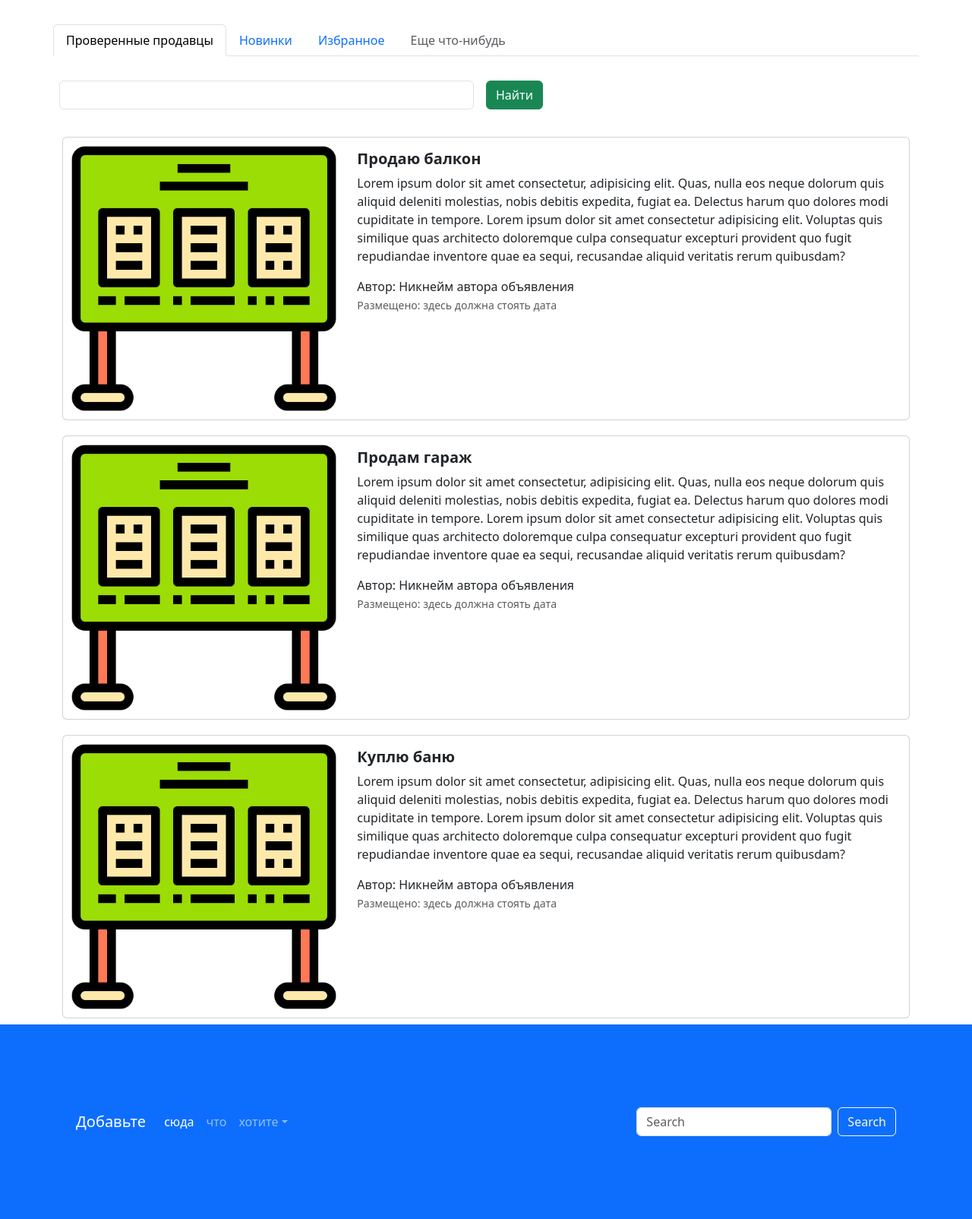
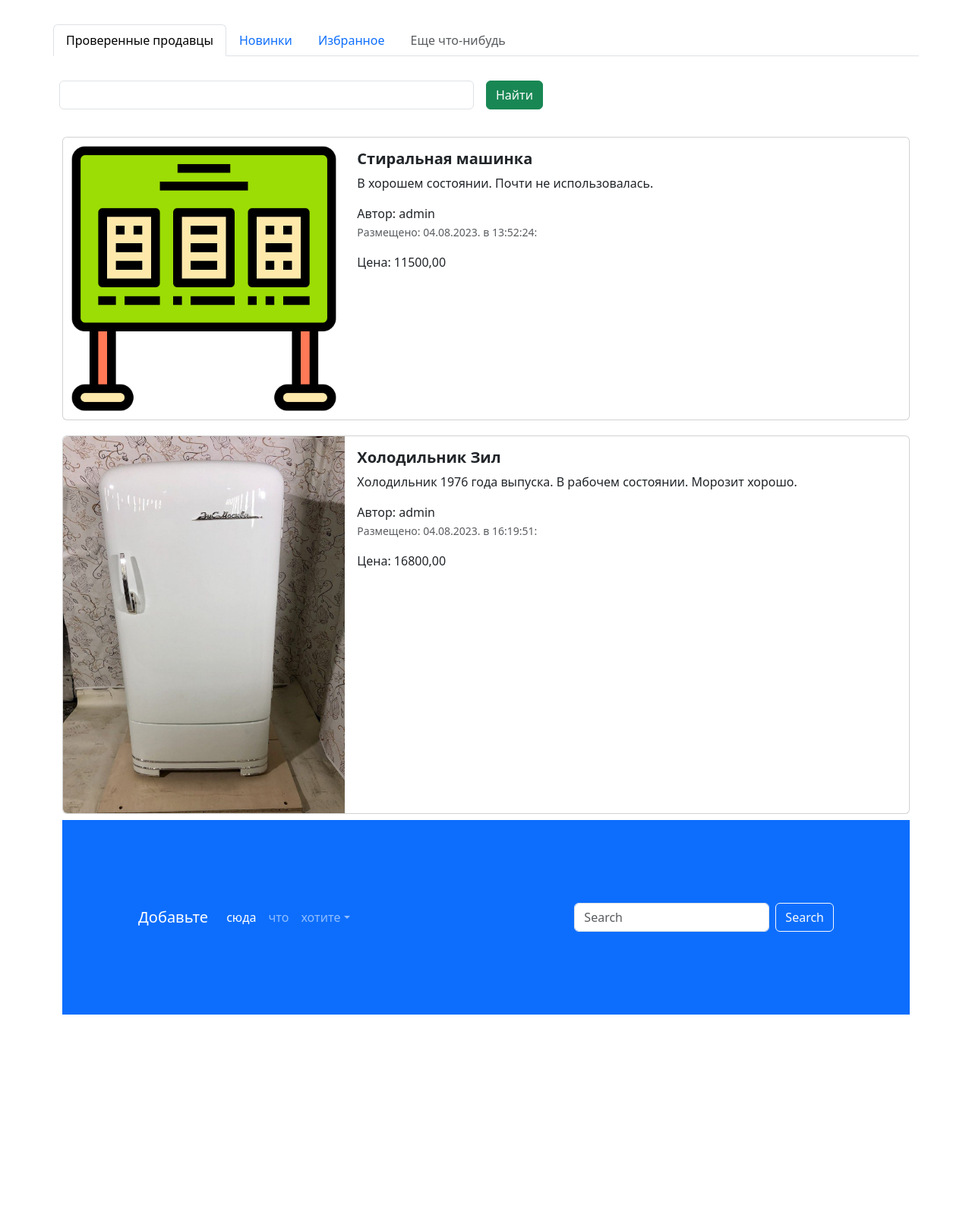
Before and after one commit to TimFurs/4_modul, a Django app: page / in a window 1280 px wide. Shown: the part 716-2320 px from the top of the page at 76% size. After the commit the page ends 2051 px from the top, so only its background shows below. Run offline with Django 4.2, Linux system fonts and the light colour scheme; data comes from the database, SQL or seed files in the repository; both versions use the stored data as it was after the commit; some libraries are stand-ins or nearby versions.

Commit message:
Дз 9 урок

```diff
--- a/advertisment/advertisment/settings.py
+++ b/advertisment/advertisment/settings.py
@@ -126,3 +126,7 @@ STATICFILES_DIRS = [
 # https://docs.djangoproject.com/en/4.2/ref/settings/#default-auto-field
 
 DEFAULT_AUTO_FIELD = 'django.db.models.BigAutoField'
+
+# Media config
+MEDIA_URL = 'media/'
+MEDIA_ROOT = Path.joinpath(BASE_DIR, 'media/')
--- a/advertisment/advertisment/urls.py
+++ b/advertisment/advertisment/urls.py
@@ -16,9 +16,13 @@ Including another URLconf
 """
 from django.contrib import admin
 from django.urls import path, include
+from django.conf import settings
+from django.conf.urls.static import static
 
 urlpatterns = [
     path('admin/', admin.site.urls),
     path('', include('app_advertisment.urls')),
     path('lesson_4', include('app_lesson_4.urls'))
 ]
+if settings.DEBUG:
+    urlpatterns += static(settings.MEDIA_URL, document_root = settings.MEDIA_ROOT)
--- a/advertisment/app_advertisment/admin.py
+++ b/advertisment/app_advertisment/admin.py
@@ -4,7 +4,7 @@ from .models import Advertisement
 # Register your models here.
 
 class AdvertisementAdmin(admin.ModelAdmin):
-    list_display = ['id','title','description','price','created_date', 'updated_date','auction']
+    list_display = ['id','title','description','price','created_date', 'updated_date','auction', 'image_display']
     list_filter = ['auction','created_at']
     actions = ['make_auction_as_false', 'make_auction_as_true']
 
--- a/advertisment/app_advertisment/models.py
+++ b/advertisment/app_advertisment/models.py
@@ -2,6 +2,10 @@ from django.db import models
 from django.contrib import admin
 from django.utils.html import format_html
 from django.utils import timezone
+from django.contrib.auth import get_user_model
+
+
+User = get_user_model()
 
 class Advertisement(models.Model):
     title = models.CharField('Название', max_length=128)
@@ -10,6 +14,8 @@ class Advertisement(models.Model):
     auction = models.BooleanField('Торг', help_text='Отметьте, если торг уместен')
     created_at = models.DateTimeField(auto_now_add=True)
     updated_at = models.DateTimeField(auto_now=True)
+    user = models.ForeignKey(User, verbose_name='Пользователь', on_delete=models.CASCADE)
+    image = models.ImageField('Изображение', upload_to='advertisements/', null=True, blank=True)
 
     @admin.display(description='Дата создания')
     def created_date(self):
@@ -20,7 +26,7 @@ class Advertisement(models.Model):
             )
         return self.created_at.strftime('%d.%m.%Y. в %H:%M:%S:')
 
-    @admin.display(description='Дата создания')
+    @admin.display(description='Дата последнего обновления')
     def updated_date(self):
         if self.updated_at.date() == timezone.now().date():
             updated_time = self.updated_at.time().strftime('%H:%M:%S:')
@@ -29,6 +35,13 @@ class Advertisement(models.Model):
             )
         return self.updated_at.strftime('%d.%m.%Y. в %H:%M:%S:')
 
+    @admin.display(description='Изображение в админке')
+    def image_display(self):
+        if self.image:
+            return format_html(
+                '<img src= "{}" style="width: 100px; height:100px;" />', self.image.url
+            )
+
     def __str__(self):
         return f"Advertisement(id={self.id}, title={self.title}, price={self.price})"
 
--- a/advertisment/app_advertisment/views.py
+++ b/advertisment/app_advertisment/views.py
@@ -1,9 +1,10 @@
 from django.shortcuts import render
-from django.http import HttpResponse
-
+from .models import Advertisement
 
 def index(request):
-    return render(request, 'index.html')
+    advertisements = Advertisement.objects.all()
+    context = {'advertisements': advertisements}
+    return render(request, 'index.html', context)
 
 def top_sellers(request):
     return render(request, 'top-sellers.html')
--- a/advertisment/templates/index.html
+++ b/advertisment/templates/index.html
@@ -96,90 +96,33 @@
       </div>
     </form>
   </div>
+  {% for adv in advertisements %}
   <div class="col">
     <div class="card mb-2" style="max-width: 1200px; margin-top: 20px;">
       <div class="row g-0">
         <div class="col-md-4">
           <a href="advertisement.html" class="nav-link">
-            <img src="{% static 'img/123.png' %}" class="img-fluid rounded-start" alt="Card title">
+            <img src="{% if adv.image %} {{ adv.image.url }} {% else %} {% static 'img/123.png' %} {% endif %}" class="img-fluid rounded-start" alt="Card title">
           </a>
         </div>
         <div class="col-md-8">
           <div class="card-body">
             <h5 class="card-title">
-              <a href="advertisement.html" class="nav-link"><strong>Продаю балкон</strong></a>
+              <a href="advertisement.html" class="nav-link"><strong>{{ adv.title }}</strong></a>
             </h5>
             <a href="advertisement.html" class="nav-link">
               <p class="card-text">
-                Lorem ipsum dolor sit amet consectetur, adipisicing elit. Quas, nulla eos neque dolorum quis aliquid
-                deleniti molestias, nobis debitis expedita, fugiat ea. Delectus harum quo dolores modi cupiditate in
-                tempore. Lorem ipsum dolor sit amet consectetur adipisicing elit. Voluptas quis similique quas
-                architecto doloremque culpa consequatur excepturi provident quo fugit repudiandae inventore quae ea
-                sequi, recusandae aliquid veritatis rerum quibusdam?
+                {{ adv.description }}
               </p>
-              <span>Автор: Никнейм автора объявления</span>
-              <p class="card-text"><small class="text-muted">Размещено: здесь должна стоять дата</small></p>
+              <span>Автор: {{ adv.user }}</span>
+              <p class="card-text"><small class="text-muted">Размещено: {{ adv.created_date }} </small></p>
+              <span>Цена: {{ adv.price }}</span>
             </a>
           </div>
         </div>
       </div>
     </div>
-    <div class="card mb-2" style="max-width: 1200px; margin-top: 20px;">
-      <div class="row g-0">
-        <div class="col-md-4">
-          <a href="advertisement.html" class="nav-link">
-            <img src="{% static 'img/123.png' %}" class="img-fluid rounded-start" alt="Card title">
-          </a>
-        </div>
-        <div class="col-md-8">
-          <div class="card-body">
-            <h5 class="card-title">
-              <a href="advertisement.html" class="nav-link"><strong>Продам гараж</strong></a>
-            </h5>
-            <a href="advertisement.html" class="nav-link">
-              <p class="card-text">
-                Lorem ipsum dolor sit amet consectetur, adipisicing elit. Quas, nulla eos neque dolorum quis aliquid
-                deleniti molestias, nobis debitis expedita, fugiat ea. Delectus harum quo dolores modi cupiditate in
-                tempore. Lorem ipsum dolor sit amet consectetur adipisicing elit. Voluptas quis similique quas
-                architecto doloremque culpa consequatur excepturi provident quo fugit repudiandae inventore quae ea
-                sequi, recusandae aliquid veritatis rerum quibusdam?
-              </p>
-              <span>Автор: Никнейм автора объявления</span>
-              <p class="card-text"><small class="text-muted">Размещено: здесь должна стоять дата</small></p>
-            </a>
-          </div>
-        </div>
-      </div>
-    </div>
-    <div class="card mb-2" style="max-width: 1200px; margin-top: 20px;">
-      <div class="row g-0">
-        <div class="col-md-4">
-          <a href="advertisement.html" class="nav-link">
-            <img src="{% static 'img/123.png' %}" class="img-fluid rounded-start" alt="Card title">
-          </a>
-        </div>
-        <div class="col-md-8">
-          <div class="card-body">
-            <h5 class="card-title">
-              <a href="advertisement.html" class="nav-link"><strong>Куплю баню</strong></a>
-            </h5>
-            <a href="advertisement.html" class="nav-link">
-              <p class="card-text">
-                Lorem ipsum dolor sit amet consectetur, adipisicing elit. Quas, nulla eos neque dolorum quis aliquid
-                deleniti molestias, nobis debitis expedita, fugiat ea. Delectus harum quo dolores modi cupiditate in
-                tempore. Lorem ipsum dolor sit amet consectetur adipisicing elit. Voluptas quis similique quas
-                architecto doloremque culpa consequatur excepturi provident quo fugit repudiandae inventore quae ea
-                sequi, recusandae aliquid veritatis rerum quibusdam?
-              </p>
-              <span>Автор: Никнейм автора объявления</span>
-              <p class="card-text"><small class="text-muted">Размещено: здесь должна стоять дата</small></p>
-            </a>
-          </div>
-        </div>
-      </div>
-    </div>
-  </div>
-</div>
+    {% endfor %}
 <footer style="padding: 100px;" class="bg-primary">
   <nav class="navbar navbar-expand-sm navbar-dark">
     <a class="navbar-brand" href="#">Добавьте</a>
```
Also changed, not shown: advertisment/app_advertisment/migrations/0003_advertisement_user.py (added), advertisment/app_advertisment/migrations/0004_advertisement_image.py (added), advertisment/app_advertisment/migrations/0005_alter_advertisement_image.py (added), advertisment/db.sqlite3, advertisment/media/advertisements/Холодильник_Зил.jpg (added).
